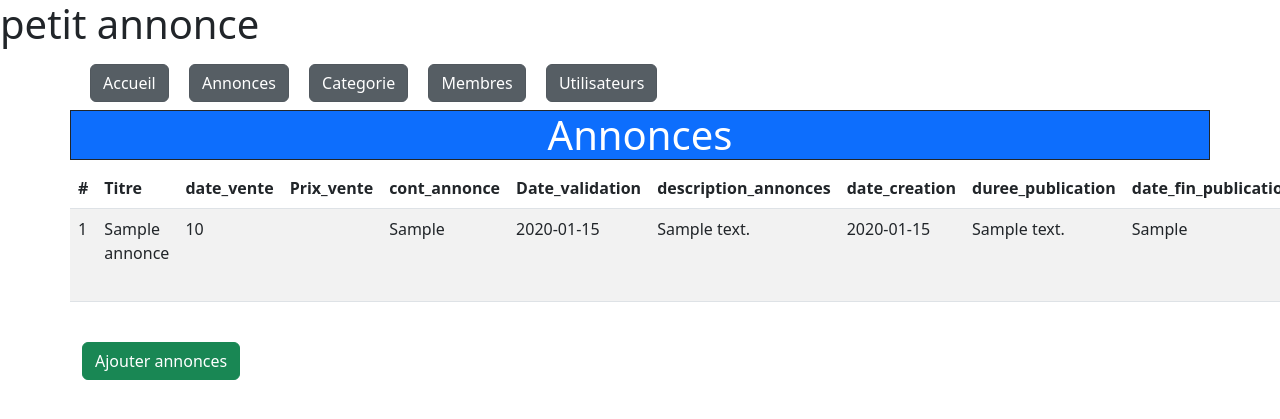
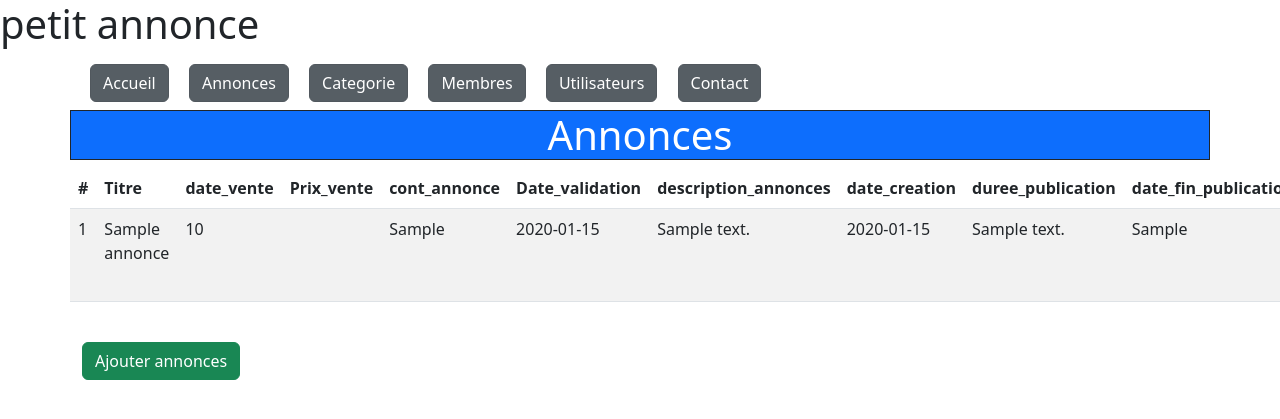
Before and after one commit to boubakermohamedali/Projet_Greta, a PHP site: page /annonces.php in a window 1280 px wide; the page is wider, and only the part inside the window is pictured. Shown: the top 419 px of that part. Run offline with PHP 8.4, Linux system fonts and the light colour scheme; tables that the repository leaves empty hold one stand-in row (values such as "Sample post"); data that the repository does not hold is empty.

Commit message:
Update annonces.php

```diff
--- a/annonces.php
+++ b/annonces.php
@@ -18,6 +18,7 @@ try {
 <a href='categorie.php' class='btn btn-secondary m-2 active' role='button'>Categorie</a>
 <a href='members.php' class='btn btn-secondary m-2 active' role='button'>Membres</a>
 <a href='utilisateurs.php' class='btn btn-secondary m-2 active' role='button'>Utilisateurs</a>
+<a href='contact.php' class='btn btn-secondary m-2 active' role='button'>Contact</a>
 
 
 
```
